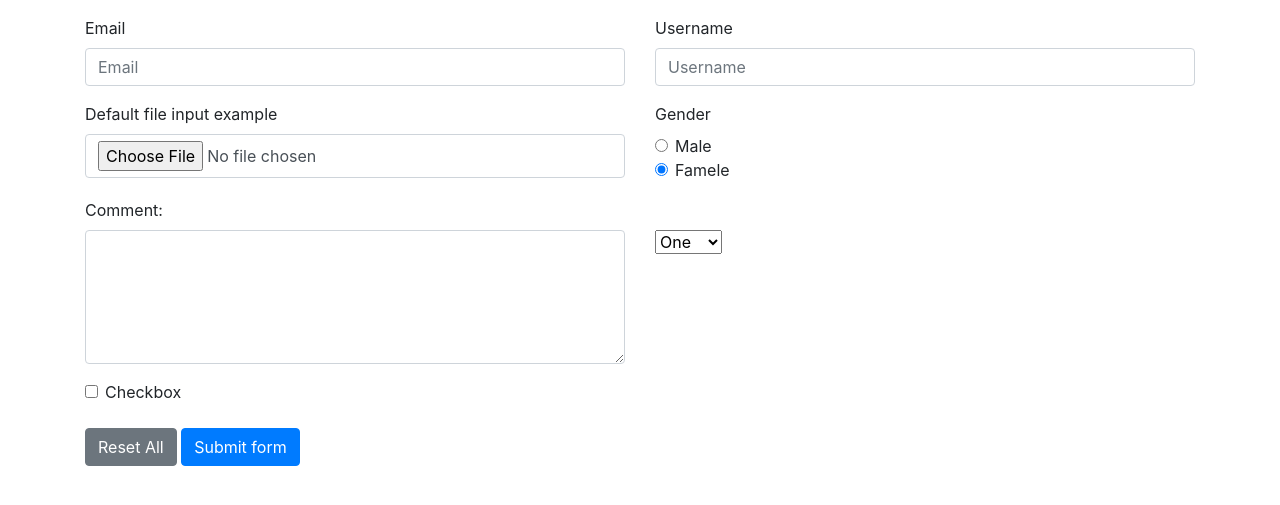
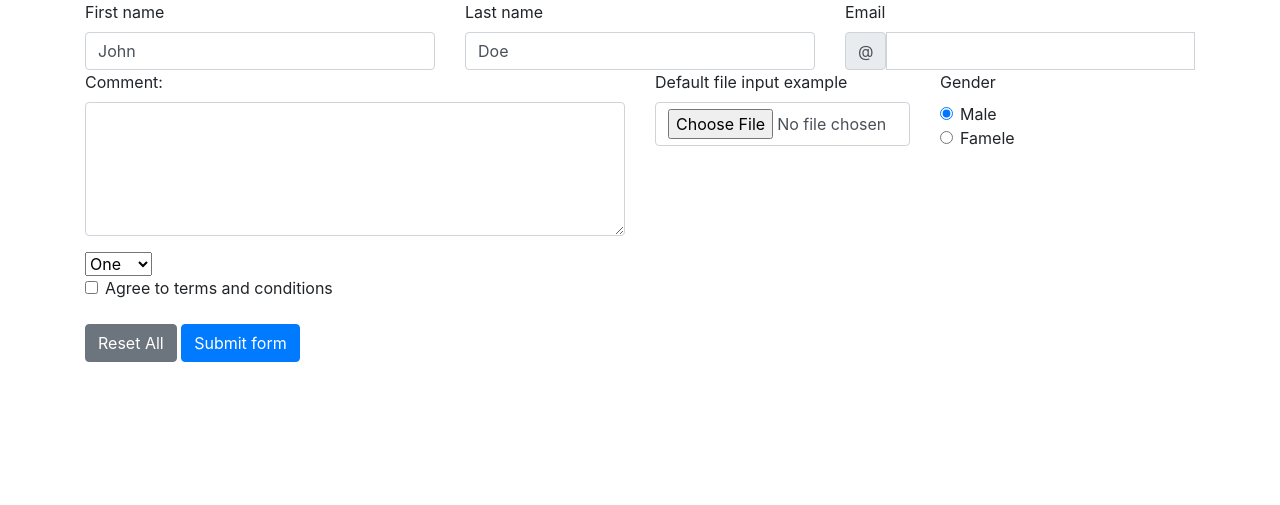
Before and after one commit to tobby-spacex/contant-us, a PHP site: page /contact-us in a window 1280 px wide. Shown: the part 61-566 px from the top of the page. Run offline with PHP 8.4, Linux system fonts and the light colour scheme; some libraries are stand-ins or nearby versions.

Commit message:
ContactUs controller implemented

```diff
--- a/app/views/contact/index.php
+++ b/app/views/contact/index.php
@@ -2,53 +2,63 @@
 
 <div class="container">
 <form class="row g-3 needs-validation" action="contact-us/store" method="post" novalidate>
-  <div class="col-md-6 mt-3">
-    <label for="validationCustom01" class="form-label">Email</label>
-    <input name="email" type="email" class="form-control" id="validationCustom01" placeholder="Email" required>
-    <div class="valid-feedback">
-      Looks good!
-    </div>
-
-  </div>
-
-  <div class="col-md-6 mt-3">
-    <label for="validationCustom02" class="form-label">Username</label>
-    <input name="username" type="text" class="form-control" id="validationCustom02" placeholder="Username" required>
+  <div class="col-md-4">
+    <label for="validationCustom01" class="form-label">First name</label>
+    <input type="text" name="name" class="form-control" id="validationCustom01" value="John" required>
     <div class="valid-feedback">
       Looks good!
     </div>
   </div>
 
-  <div class="col-md-6 mt-3">
+  <div class="col-md-4">
+    <label for="validationCustom02" class="form-label">Last name</label>
+    <input type="text" name="surename" class="form-control" id="validationCustom02" value="Doe" required>
+    <div class="valid-feedback">
+      Looks good!
+    </div>
+  </div>
+
+  <div class="col-md-4">
+    <label for="validationCustomUsername" class="form-label">Email</label>
+    <div class="input-group has-validation">
+      <span class="input-group-text" id="inputGroupPrepend">@</span>
+      <input type="text" name="email" class="form-control" id="validationCustomUsername" aria-describedby="inputGroupPrepend" required>
+      <div class="invalid-feedback">
+        Please choose a username.
+      </div>
+    </div>
+  </div>
+
+  <div class="col-md-6">
+    <div class="form-group">
+    <label for="comment">Comment:</label>
+    <textarea name="comment" class="form-control" rows="5" id="comment"></textarea>
+    </div>
+   </div>
+
+  <div class="col-md-3">
    <label class="form-label" for="customFile">Default file input example</label>
    <input name="file" type="file" class="form-control" id="customFile" />
   </div>
 
-  <div class="col-md-6 mt-3">
+  <div class="col-md-3">
   <label class="form-label" for="customFile">Gender</label>
   <div class="form-check">
-  <input name="gender" class="form-check-input" type="radio" name="flexRadioDefault" id="flexRadioDefault1">
+  <input name="gender" value="male" class="form-check-input" type="radio" name="flexRadioDefault" id="flexRadioDefault1" checked>
   <label class="form-check-label" for="flexRadioDefault1">
         Male
   </label>
   </div>
       <div class="form-check">
-    <input name="gender" class="form-check-input" type="radio" name="flexRadioDefault" id="flexRadioDefault2" checked>
+      <input name="gender" value="female" class="form-check-input" type="radio" name="flexRadioDefault" id="flexRadioDefault2">
       <label class="form-check-label" for="flexRadioDefault2">
           Famele
       </label>
       </div>
   </div>
 
-   <div class="col-md-6 mt-3">
-    <div class="form-group">
-    <label for="comment">Comment:</label>
-    <textarea name="comment" class="form-control" rows="5" id="comment"></textarea>
-    </div>
-   </div>
-
-  <div class="col-md-6 mt-5">
-    <select class="form-select" aria-label="Default select example">
+  <div class="col-md-3">
+    <select class="form-select" name="options" aria-label="Default select example">
     <option value="1">One</option>
     <option value="2">Two</option>
     <option value="3">Three</option>
@@ -57,10 +67,13 @@
 
   <div class="col-12">
     <div class="form-check">
-  <input name="checkbox" class="form-check-input" type="checkbox" value="" id="flexCheckChecked">
-  <label class="form-check-label" for="flexCheckChecked">
-    Checkbox
+      <input class="form-check-input" name="agreement" type="checkbox" value="" id="invalidCheck" required>
+      <label class="form-check-label" for="invalidCheck">
+        Agree to terms and conditions
       </label>
+      <div class="invalid-feedback">
+        You must agree before submitting.
+      </div>
     </div>
   </div>
 
--- a/app/views/partials/_header.php
+++ b/app/views/partials/_header.php
@@ -4,8 +4,8 @@
     <meta charset="UTF-8">
     <meta http-equiv="X-UA-Compatible" content="IE=edge">
     <meta name="viewport" content="width=device-width, initial-scale=1.0">
-    <link rel="stylesheet" href="https://cdn.jsdelivr.net/npm/bootstrap@4.0.0/dist/css/bootstrap.min.css" integrity="sha384-Gn5384xqQ1aoWXA+058RXPxPg6fy4IWvTNh0E263XmFcJlSAwiGgFAW/dAiS6JXm" crossorigin="anonymous">
-    <link rel="stylesheet" href="/app/views/partials/style.css">
+    <link rel="stylesheet" href="https://cdn.jsdelivr.net/npm/bootstrap@4.0.0/dist/css/bootstrap.min.css">
+    <script src="https://cdn.jsdelivr.net/npm/bootstrap@4.0.0/dist/js/bootstrap.bundle.min.js"></script>
 
     <title>Simtech</title>
 </head>
--- a/public/index.php
+++ b/public/index.php
@@ -2,6 +2,7 @@
 
 declare(strict_types = 1);
 
+use App\Models\ContactUsModel;
 use App\Controllers\ContactUsController;
 
 require_once __DIR__ . '/../vendor/autoload.php';
@@ -25,8 +26,9 @@ switch($urlRequest) {
 
     case '/contact-us/store':
         if ($_SERVER['REQUEST_METHOD'] === 'POST') {
-            $userController = new ContactUsController();
-            $userController->store($_POST);
+            $contactModel = new ContactUsModel;
+            $contactController = new ContactUsController($contactModel);
+            $contactController->store($_POST);
         }
         break;
 
```
Also changed, not shown: app/Controllers/ContactUsController.php (+11 -1 lines), app/Models/ContactUsModel.php (added, +30 -0 lines). Lines whose indentation alone changed are shown as unchanged.
